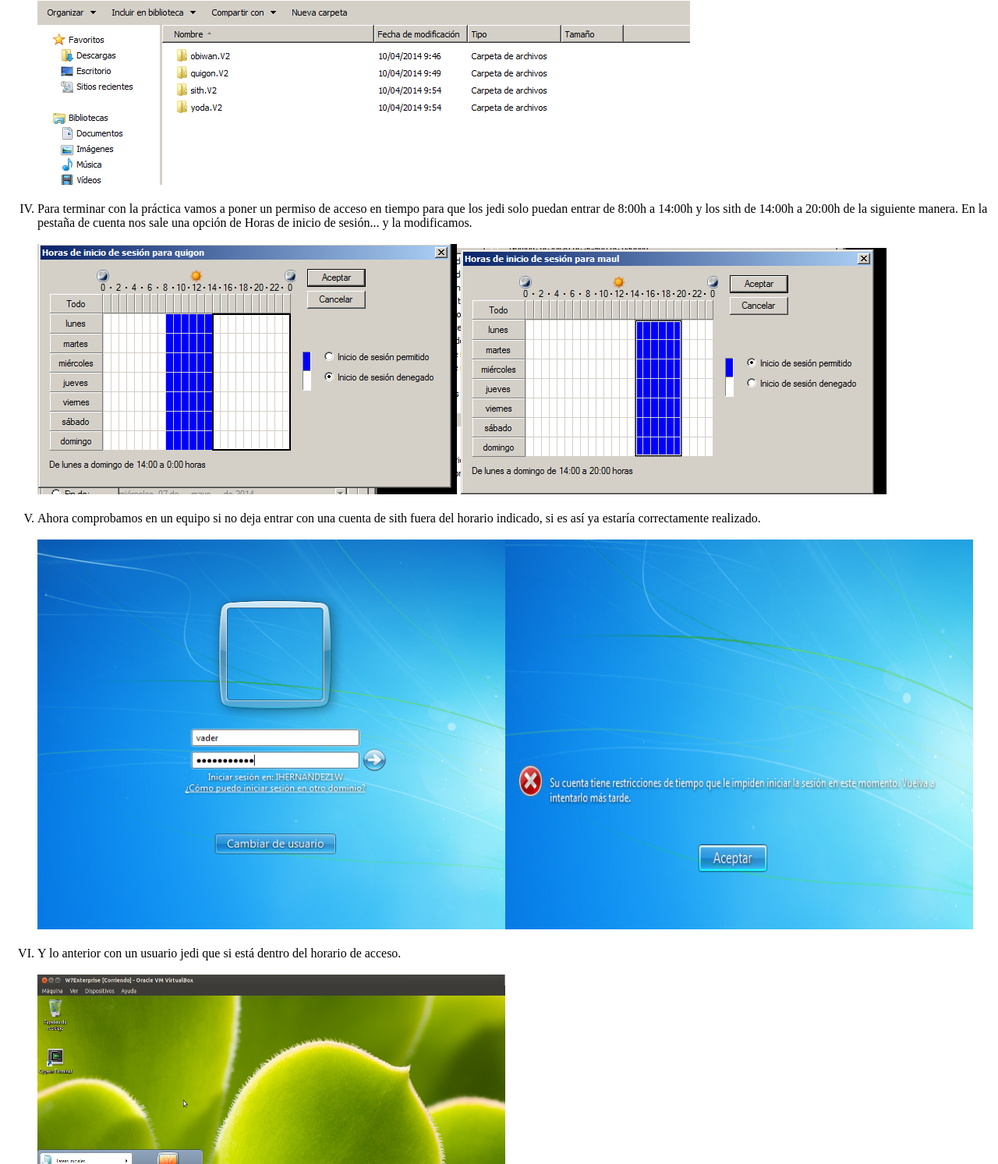
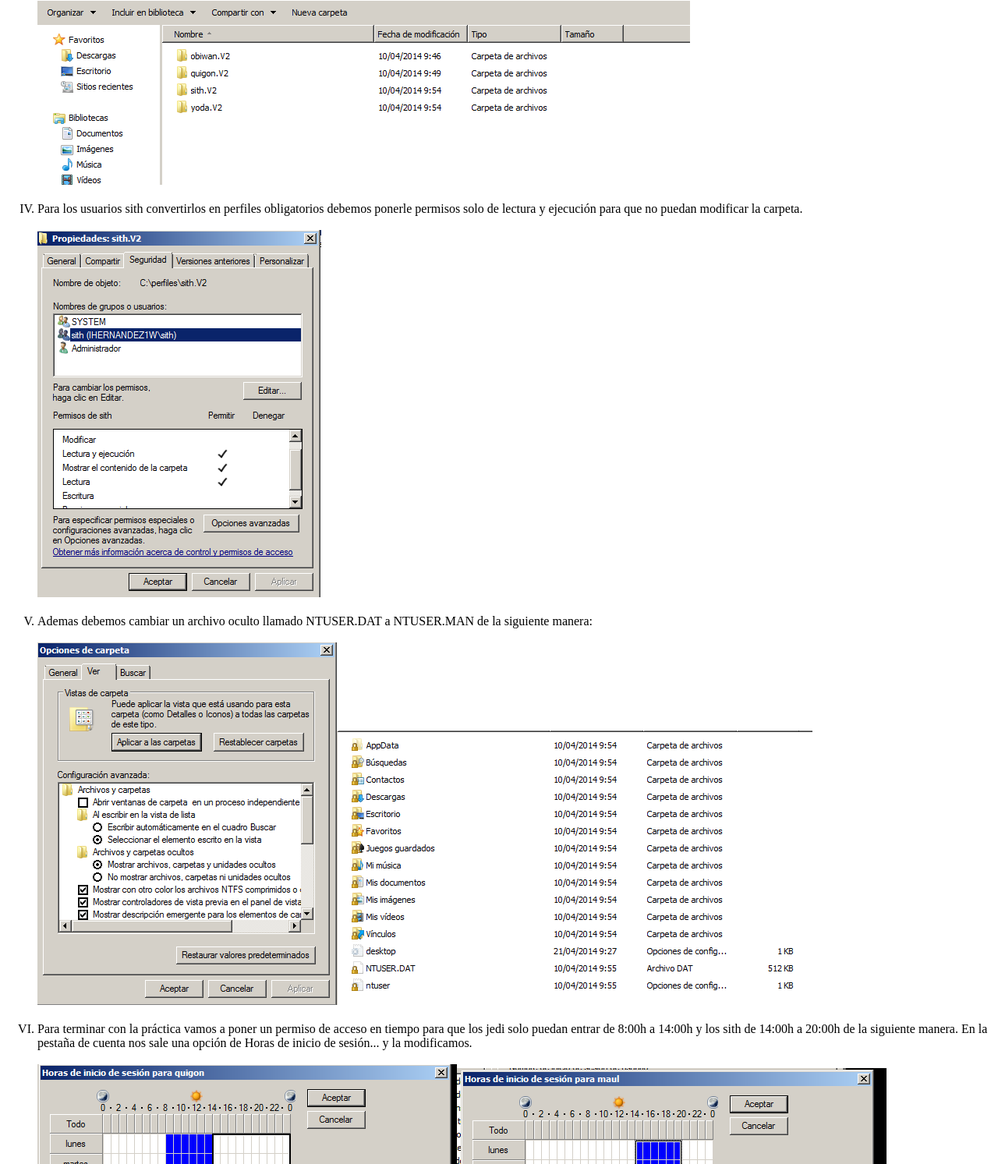
Before and after one commit to Ivanhdezregalado/idp1314ivanjose, a plain HTML site: page PDC_WinServer_IvanJoseHernandezRegalado/index.html in a window 1280 px wide. Shown: the part 8115-9608 px from the top of the page at 78% size. Drawn offline with Linux system fonts and the light colour scheme.

Commit message:
Entrega U5 A1

```diff
--- a/PDC_WinServer_IvanJoseHernandezRegalado/index.html
+++ b/PDC_WinServer_IvanJoseHernandezRegalado/index.html
@@ -90,6 +90,11 @@ estática con valor 172.16.108.231/16, el gateway 172.16.1.1. y en DNS ponemos l
 	<li>Tras entrar en la máquina con cada usuario, en el servidor se nos deben haber creado una carpetas acabadas en .V2 que significa que
 	todo los cambios efectuados se guardaran en esa carpeta y así convertirse en perfiles moviles.<br/><br/>
 	<img src='./files/21.png'/></li><br/>
+	<li>Para los usuarios sith convertirlos en perfiles obligatorios debemos ponerle permisos solo de lectura y ejecución para que no puedan
+	modificar la carpeta.<br/><br/>
+	<img src='./files/27.png'/></li><br/>
+	<li>Ademas debemos cambiar un archivo oculto llamado NTUSER.DAT a NTUSER.MAN de la siguiente manera:<br/><br/>
+	<img src='./files/28.png'/><img src='./files/29.png'/></li><br/>
 	<li>Para terminar con la práctica vamos a poner un permiso de acceso en tiempo para que los jedi solo puedan entrar de 8:00h a 14:00h y
 	los sith de 14:00h a 20:00h de la siguiente manera. En la pestaña de cuenta nos sale una opción de Horas de inicio de sesión... y la
 	modificamos.<br/><br/>
```
Also changed, not shown: PDC_WinServer_IvanJoseHernandezRegalado/files/27.png (added), PDC_WinServer_IvanJoseHernandezRegalado/files/28.png (added), PDC_WinServer_IvanJoseHernandezRegalado/files/29.png (added).
